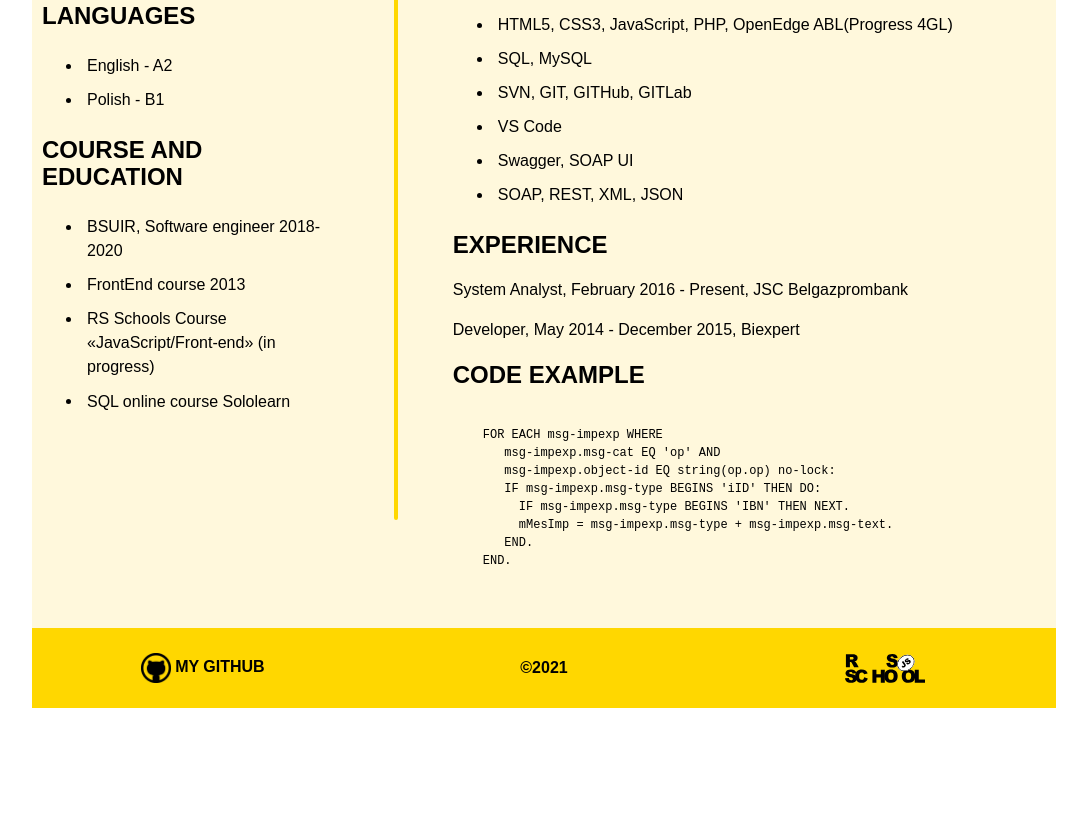
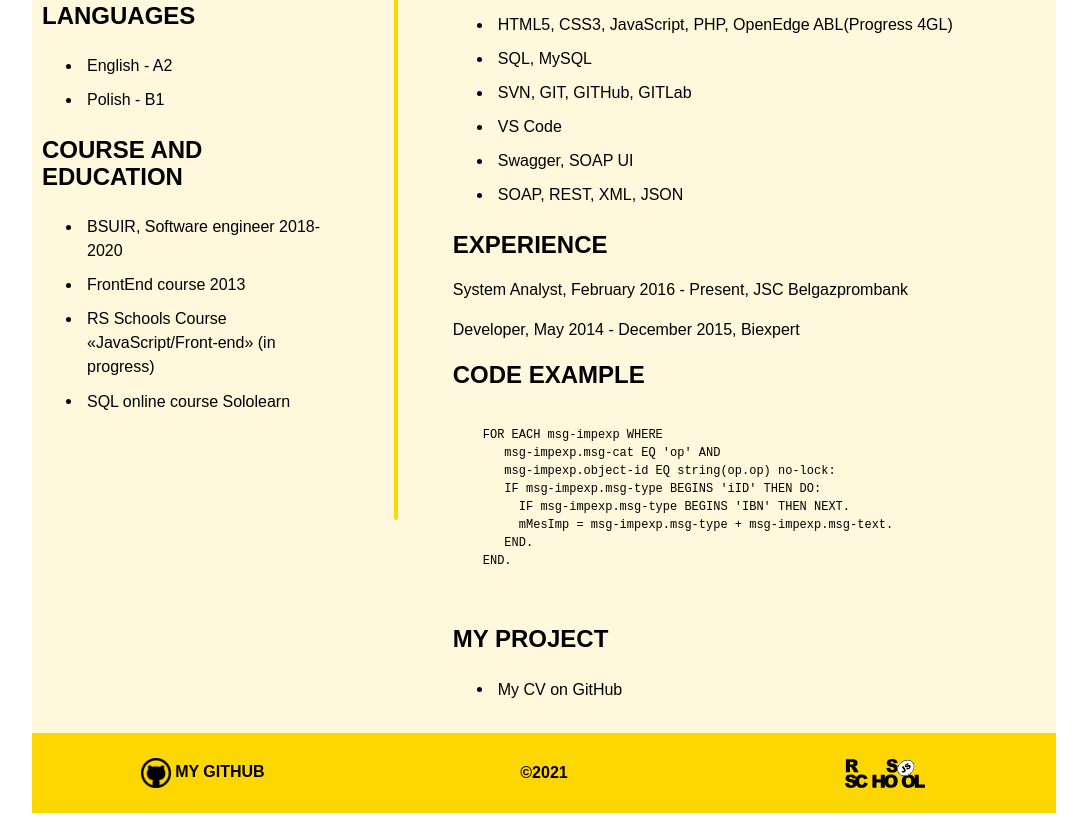
Before and after one commit to ADziakon/rsschool-cv-old3, a plain HTML site: page index.html in a window 1280 px wide. Shown: the part 599-1432 px from the top of the page, without its empty margins (96-1183 px from the left). Before the commit the page ends 1327 px from the top, so only its background shows below. Drawn offline with Linux system fonts and the light colour scheme.

Commit message:
feat: add project on cv

```diff
--- a/index.html
+++ b/index.html
@@ -98,6 +98,10 @@ FOR EACH msg-impexp WHERE
 END.
                     </code>
                 </pre>
+                <h2>My project</h2>
+                <ul class="project">
+                    <li> <a href="https://adziakon.github.io/rsschool-cv/">  My CV on GitHub </a> </li>
+                </ul>
             </div>
         </article>
 
```
Also changed, not shown: style.css (line endings or trailing spaces).
